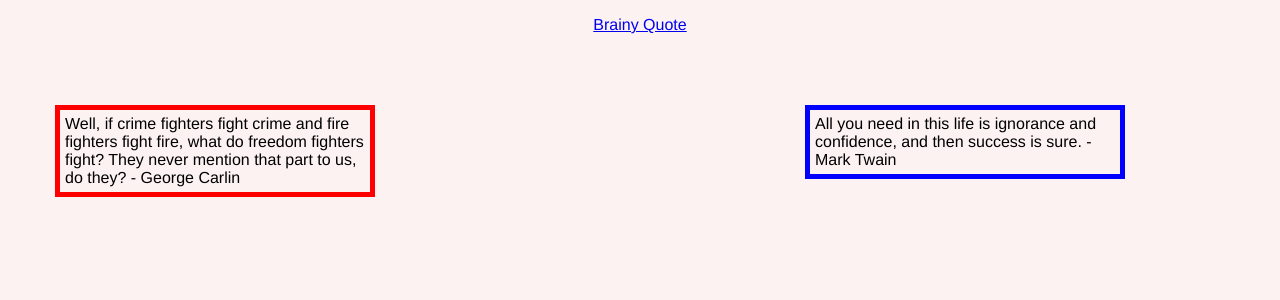
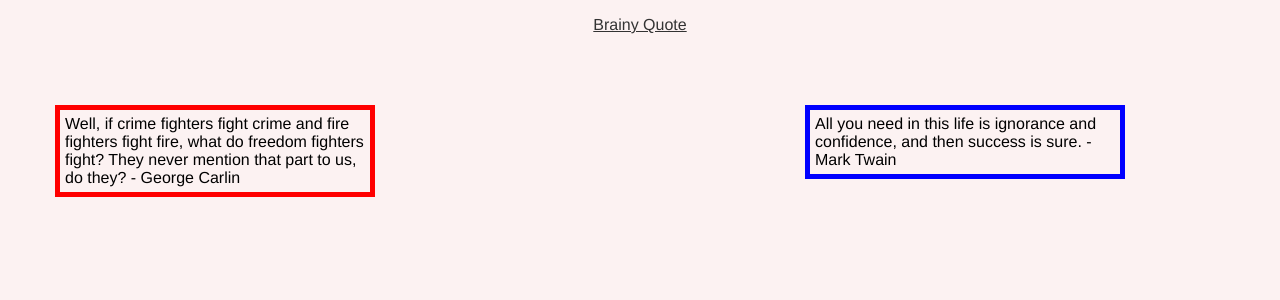
Before and after one commit to Keerthanavrk/php, a PHP site: page / in a window 1280 px wide, with the pointer over the restyled element. Shown: the top 300 px of the page. Run offline with PHP 8.4, Linux system fonts and the light colour scheme.

Commit message:
Update blocks.css

```diff
--- a/blocks.css
+++ b/blocks.css
@@ -68,5 +68,5 @@ body {
 	text-align:center;
 }
 a:hover {
-	text-color:#333;
+	color:#333;
 }
```
